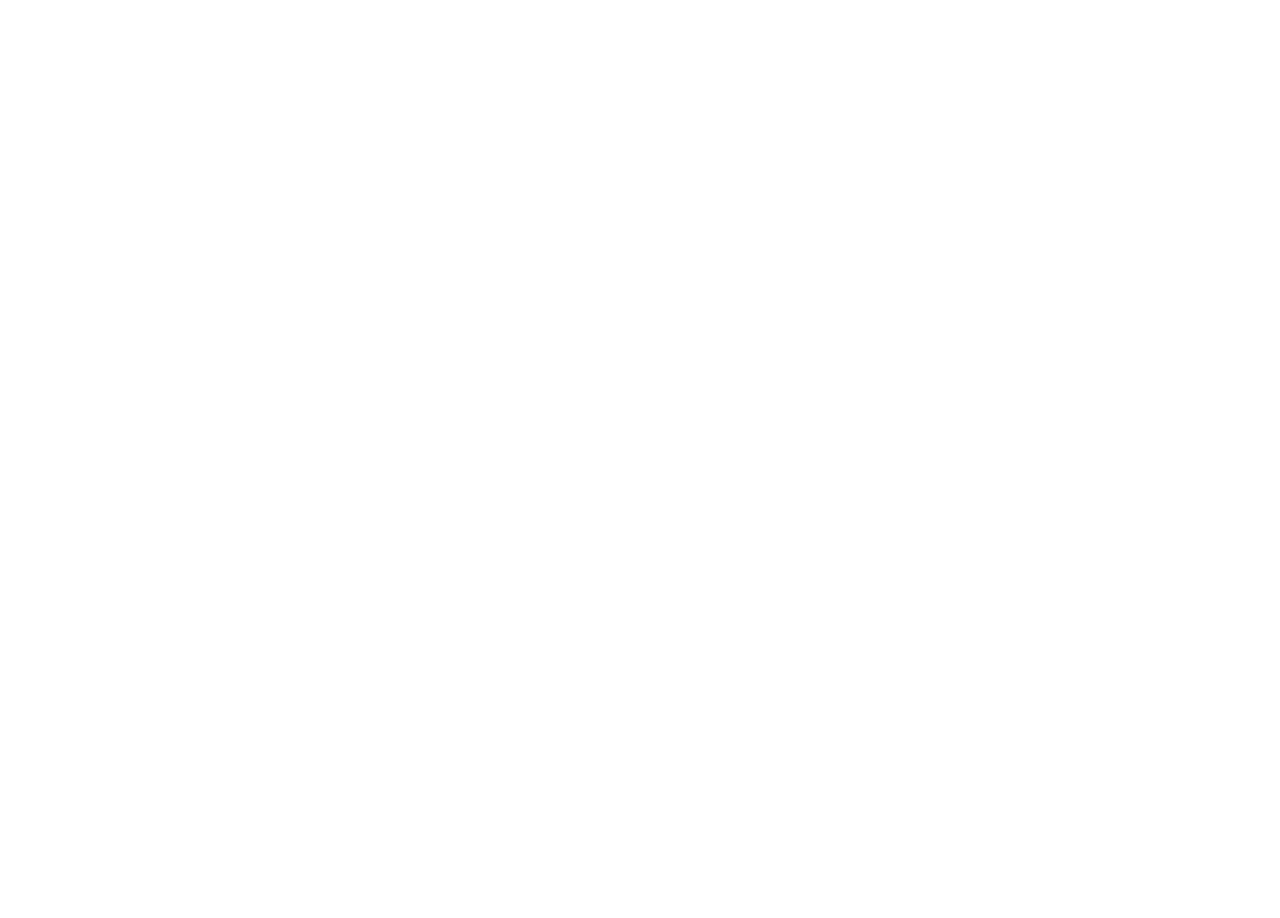
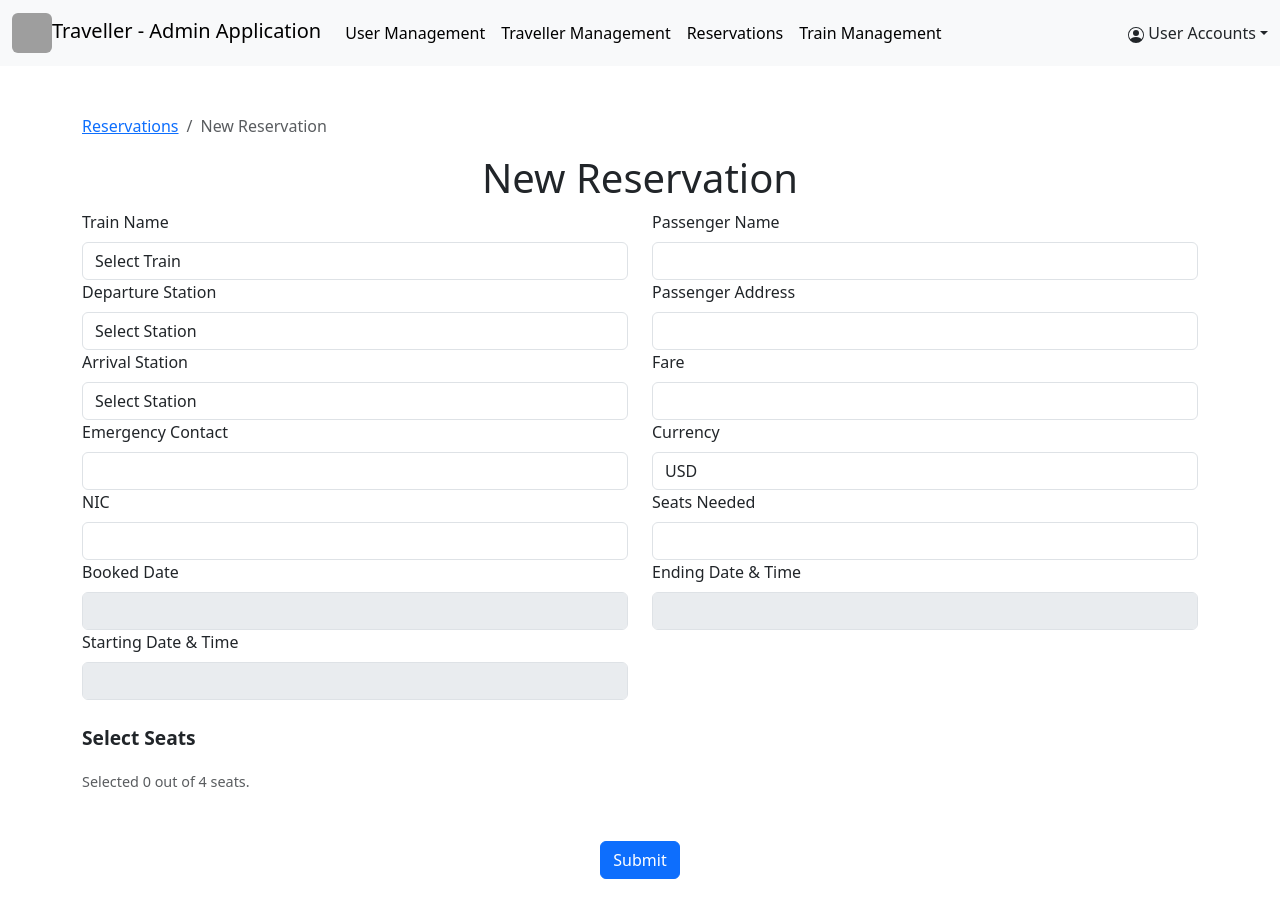
Before and after one commit to hiru2k/Train_Reservation, a React (Vite) app in the folder web/: page /bookings/add/1 in a window 1280 px wide. Before the commit this address had no page. Shown: the top 918 px of the page. Before the commit the page ends 800 px from the top, so only its background shows below. Built offline with nearby package versions, Linux system fonts and the light colour scheme; grey boxes are pictures that could not be loaded.

Commit message:
added date and time

```diff
--- a/web/src/AppRouter.jsx
+++ b/web/src/AppRouter.jsx
@@ -10,6 +10,7 @@ const AppRoutes = () => {
         <Route path="/" element={<Login />} />
         <Route path="/bookings" element={<BookingsHome />} />
         <Route path="/bookings/add" element={<NewReservation />} />
+        <Route path="/bookings/add/:id" element={<NewReservation />} />
       </Routes>
     </BrowserRouter>
   );
--- a/web/src/components/mainpages/ticket-booking/bookings.jsx
+++ b/web/src/components/mainpages/ticket-booking/bookings.jsx
@@ -57,16 +57,27 @@ export default function BookingList({ bookingsData }) {
                   Rejected
                 </Nav.Link>
               </Nav.Item>
+              <Nav.Item>
+                <Nav.Link eventKey={3} className="text-primary">
+                  Expired
+                </Nav.Link>
+              </Nav.Item>
             </Nav>
             <Tab.Content>
               <Tab.Pane eventKey={0}>
                 {renderBookings(filterBookingsByStatus("PENDING"))}
               </Tab.Pane>
               <Tab.Pane eventKey={1}>
-                {renderBookings(filterBookingsByStatus("APPROVED"))}
+                {renderBookings(filterBookingsByStatus("APPROVED-UPDATABLE"))}
+              </Tab.Pane>
+              <Tab.Pane eventKey={1}>
+                {renderBookings(filterBookingsByStatus("APPROVED-UNUPDATABLE"))}
               </Tab.Pane>
               <Tab.Pane eventKey={2}>
                 {renderBookings(filterBookingsByStatus("REJECTED"))}
+              </Tab.Pane>
+              <Tab.Pane eventKey={2}>
+                {renderBookings(filterBookingsByStatus("EXPIRED"))}
               </Tab.Pane>
             </Tab.Content>
           </Tab.Container>
--- a/web/src/components/mainpages/ticket-booking/bookingsData.jsx
+++ b/web/src/components/mainpages/ticket-booking/bookingsData.jsx
@@ -1,6 +1,7 @@
 const bookingsData = [
   {
     id: 1,
+    trainID: 1,
     trainName: "Express Train 123",
     departureStation: "Station A",
     arrivalStation: "Station B",
@@ -19,6 +20,7 @@ const bookingsData = [
   },
   {
     id: 2,
+    trainID: 2,
     trainName: "Local Train 456",
     departureStation: "Station X",
     arrivalStation: "Station Y",
@@ -26,7 +28,7 @@ const bookingsData = [
     passengerAddress: "456 Elm St",
     emergencyContact: "555-555-5555",
     nic: "98765-43210-5678",
-    status: "APPROVED",
+    status: "APPROVED-UPDATABLE",
     fare: 20.0,
     currency: "EUR",
     seatsNeeded: 3,
@@ -37,6 +39,7 @@ const bookingsData = [
   },
   {
     id: 3,
+    trainID: 3,
     trainName: "High-Speed Train 789",
     departureStation: "Station P",
     arrivalStation: "Station Q",
@@ -55,6 +58,7 @@ const bookingsData = [
   },
   {
     id: 4,
+    trainID: 4,
     trainName: "Express Train 789",
     departureStation: "Station C",
     arrivalStation: "Station D",
@@ -73,6 +77,7 @@ const bookingsData = [
   },
   {
     id: 5,
+    trainID: 5,
     trainName: "Local Train 101",
     departureStation: "Station M",
     arrivalStation: "Station N",
@@ -80,7 +85,7 @@ const bookingsData = [
     passengerAddress: "101 Pine St",
     emergencyContact: "555-555-5555",
     nic: "98765-43210-5678",
-    status: "APPROVED",
+    status: "APPROVED-UPDATABLE",
     fare: 18.0,
     currency: "EUR",
     seatsNeeded: 3,
@@ -91,6 +96,7 @@ const bookingsData = [
   },
   {
     id: 6,
+    trainID: 6,
     trainName: "High-Speed Train 222",
     departureStation: "Station E",
     arrivalStation: "Station F",
@@ -109,6 +115,7 @@ const bookingsData = [
   },
   {
     id: 7,
+    trainID: 7,
     trainName: "Express Train 555",
     departureStation: "Station G",
     arrivalStation: "Station H",
@@ -127,6 +134,7 @@ const bookingsData = [
   },
   {
     id: 8,
+    trainID: 8,
     trainName: "Local Train 333",
     departureStation: "Station I",
     arrivalStation: "Station J",
@@ -134,7 +142,7 @@ const bookingsData = [
     passengerAddress: "333 Redwood St",
     emergencyContact: "555-555-5555",
     nic: "98765-43210-5678",
-    status: "APPROVED",
+    status: "APPROVED-UPDATABLE",
     fare: 22.0,
     currency: "EUR",
     seatsNeeded: 3,
@@ -145,6 +153,7 @@ const bookingsData = [
   },
   {
     id: 9,
+    trainID: 9,
     trainName: "High-Speed Train 777",
     departureStation: "Station K",
     arrivalStation: "Station L",
@@ -163,6 +172,7 @@ const bookingsData = [
   },
   {
     id: 10,
+    trainID: 10,
     trainName: "Express Train 999",
     departureStation: "Station O",
     arrivalStation: "Station P",
@@ -181,6 +191,7 @@ const bookingsData = [
   },
   {
     id: 11,
+    trainID: 11,
     trainName: "Local Train 777",
     departureStation: "Station R",
     arrivalStation: "Station S",
@@ -199,6 +210,7 @@ const bookingsData = [
   },
   {
     id: 12,
+    trainID:12,
     trainName: "Express Train 777",
     departureStation: "Station T",
     arrivalStation: "Station U",
@@ -206,7 +218,7 @@ const bookingsData = [
     passengerAddress: "777 Maple St",
     emergencyContact: "555-555-5555",
     nic: "54321-09876-4321",
-    status: "APPROVED",
+    status: "APPROVED-UPDATABLE",
     fare: 65.0,
     currency: "EUR",
     seatsNeeded: 3,
@@ -217,6 +229,7 @@ const bookingsData = [
   },
   {
     id: 13,
+    trainID:13,
     trainName: "Local Train 999",
     departureStation: "Station V",
     arrivalStation: "Station W",
@@ -235,6 +248,7 @@ const bookingsData = [
   },
   {
     id: 14,
+    trainID:14,
     trainName: "High-Speed Train 555",
     departureStation: "Station X",
     arrivalStation: "Station Y",
@@ -253,6 +267,7 @@ const bookingsData = [
   },
   {
     id: 15,
+    trainID: 15,
     trainName: "Express Train 555",
     departureStation: "Station Z",
     arrivalStation: "Station AA",
@@ -260,7 +275,7 @@ const bookingsData = [
     passengerAddress: "555 Willow St",
     emergencyContact: "555-555-5555",
     nic: "54321-09876-4321",
-    status: "APPROVED",
+    status: "APPROVED-UNUPDATABLE",
     fare: 75.0,
     currency: "EUR",
     seatsNeeded: 3,
--- a/web/src/components/mainpages/ticket-booking/new-reservation.jsx
+++ b/web/src/components/mainpages/ticket-booking/new-reservation.jsx
@@ -12,6 +12,7 @@ export default function NewReservation() {
   const navigate = useNavigate();
 
   const [formData, setFormData] = useState({
+    id: "",
     trainName: "",
     departureStation: "",
     arrivalStation: "",
@@ -25,18 +26,37 @@ export default function NewReservation() {
     currency: "USD",
     selectedSeats: [],
     maxSeatNumber: 0,
+    bookedDate: "",
+    startTime: "",
+    endTime: "",
   });
 
   useEffect(() => {
     const storedBookingData = JSON.parse(localStorage.getItem("booking"));
     if (storedBookingData) {
       const selectedTrain = trainData.find(
-        (train) => train.name === storedBookingData.trainName
+        (train) => train.id === storedBookingData.trainID
       );
       if (selectedTrain) {
+        const bookedTimeDate = storedBookingData.bookedDate.substring(0, 10);
+        const bookedTimeTime = storedBookingData.bookedDate.substring(11, 16);
+
+        const startTimeDate = storedBookingData.startTime.substring(0, 10);
+        const startTimeTime = storedBookingData.startTime.substring(11, 16);
+
+        const endTimeDate = storedBookingData.endTime.substring(0, 10);
+        const endTimeTime = storedBookingData.endTime.substring(11, 16);
+
+        const bookedDateTime = bookedTimeDate + " " + bookedTimeTime;
+        const startDateTime = startTimeDate + " " + startTimeTime;
+        const endDateTime = endTimeDate + " " + endTimeTime;
+
         setFormData({
           ...storedBookingData,
           maxSeatNumber: selectedTrain.maxSeatNumber,
+          bookedDate: bookedDateTime,
+          startTime: startDateTime,
+          endTime: endDateTime,
         });
       }
     } else {
@@ -53,6 +73,9 @@ export default function NewReservation() {
         currency: "USD",
         selectedSeats: [],
         maxSeatNumber: 0,
+        bookedDate: "",
+        startTime: "",
+        endTime: "",
       });
     }
   }, []);
@@ -200,6 +223,26 @@ export default function NewReservation() {
                   required
                 />
               </Form.Group>
+              <Form.Group controlId="nic">
+                <Form.Label>Booked Date</Form.Label>
+                <Form.Control
+                  type="text"
+                  name="nic"
+                  value={formData.bookedDate}
+                  onChange={handleChange}
+                  disabled
+                />
+              </Form.Group>
+              <Form.Group controlId="nic">
+                <Form.Label>Starting Date & Time</Form.Label>
+                <Form.Control
+                  type="text"
+                  name="nic"
+                  value={formData.startTime}
+                  onChange={handleChange}
+                  disabled
+                />
+              </Form.Group>
             </Col>
             <Col md={6}>
               <Form.Group controlId="passengerName">
@@ -258,6 +301,16 @@ export default function NewReservation() {
                   required
                 />
               </Form.Group>
+              <Form.Group controlId="nic">
+                <Form.Label>Ending Date & Time</Form.Label>
+                <Form.Control
+                  type="text"
+                  name="nic"
+                  value={formData.endTime}
+                  onChange={handleChange}
+                  disabled
+                />
+              </Form.Group>
             </Col>
           </Row>
           <Form.Group controlId="selectedSeats" className="my-4">
--- a/web/src/components/mainpages/ticket-booking/trainData.jsx
+++ b/web/src/components/mainpages/ticket-booking/trainData.jsx
@@ -1,22 +1,19 @@
 const trainData = [
-    { name: "Train A", maxSeatNumber: 100 },
-    { name: "Train B", maxSeatNumber: 80 },
-    { name: "Train C", maxSeatNumber: 120 },
-    { name: "Express Train 123", maxSeatNumber: 100 },
-    { name: "Local Train 456", maxSeatNumber: 80 },
-    { name: "High-Speed Train 789", maxSeatNumber: 120 },
-    { name: "Express Train 789", maxSeatNumber: 100 },
-    { name: "Local Train 101", maxSeatNumber: 80 },
-    { name: "High-Speed Train 222", maxSeatNumber: 120 },
-    { name: "Express Train 555", maxSeatNumber: 100 },
-    { name: "Local Train 333", maxSeatNumber: 80 },
-    { name: "High-Speed Train 777", maxSeatNumber: 120 },
-    { name: "Express Train 999", maxSeatNumber: 100 },
-    { name: "Local Train 777", maxSeatNumber: 80 },
-    { name: "Express Train 777", maxSeatNumber: 100 },
-    { name: "Local Train 999", maxSeatNumber: 80 },
-    { name: "High-Speed Train 555", maxSeatNumber: 120 },
-    { name: "Express Train 555", maxSeatNumber: 100 },
+    { id: 1, name: "Express Train 123", maxSeatNumber: 100, startTime: "10:00:00" },
+    { id: 2, name: "Local Train 456", maxSeatNumber: 80 , startTime: "10:00:00"},
+    { id: 3, name: "High-Speed Train 789", maxSeatNumber: 120, startTime: "10:00:00" },
+    { id: 4, name: "Express Train 789", maxSeatNumber: 100, startTime: "10:00:00" },
+    { id: 5, name: "Local Train 101", maxSeatNumber: 80 , startTime: "10:00:00"},
+    { id: 6, name: "High-Speed Train 222", maxSeatNumber: 120, startTime: "10:00:00" },
+    { id: 7, name: "Express Train 555", maxSeatNumber: 100, startTime: "10:00:00" },
+    { id: 8, name: "Local Train 333", maxSeatNumber: 80 , startTime: "10:00:00"},
+    { id: 9, name: "High-Speed Train 777", maxSeatNumber: 120, startTime: "10:00:00" },
+    { id: 10, name: "Express Train 999", maxSeatNumber: 100, startTime: "10:00:00" },
+    { id: 11, name: "Local Train 777", maxSeatNumber: 80 , startTime: "10:00:00"},
+    { id: 12, name: "Express Train 777", maxSeatNumber: 100, startTime: "10:00:00" },
+    { id: 13, name: "Local Train 999", maxSeatNumber: 80 , startTime: "10:00:00"},
+    { id: 14, name: "High-Speed Train 555", maxSeatNumber: 120, startTime: "10:00:00" },
+    { id: 15, name: "Express Train 555", maxSeatNumber: 100, startTime: "10:00:00" },
   ];
 
   export default trainData;
```
Also changed, not shown: web/src/components/mainpages/ticket-booking/booking-card.jsx (+47 -12 lines).
